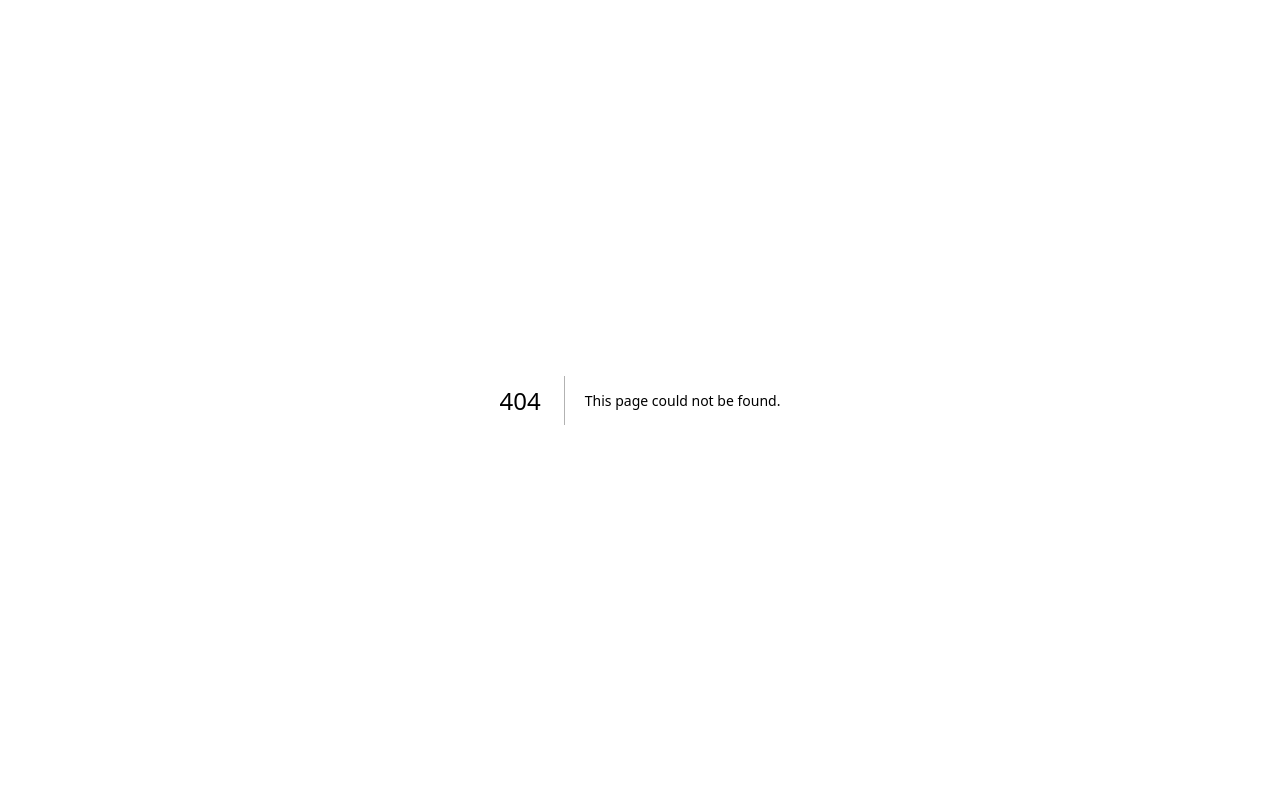
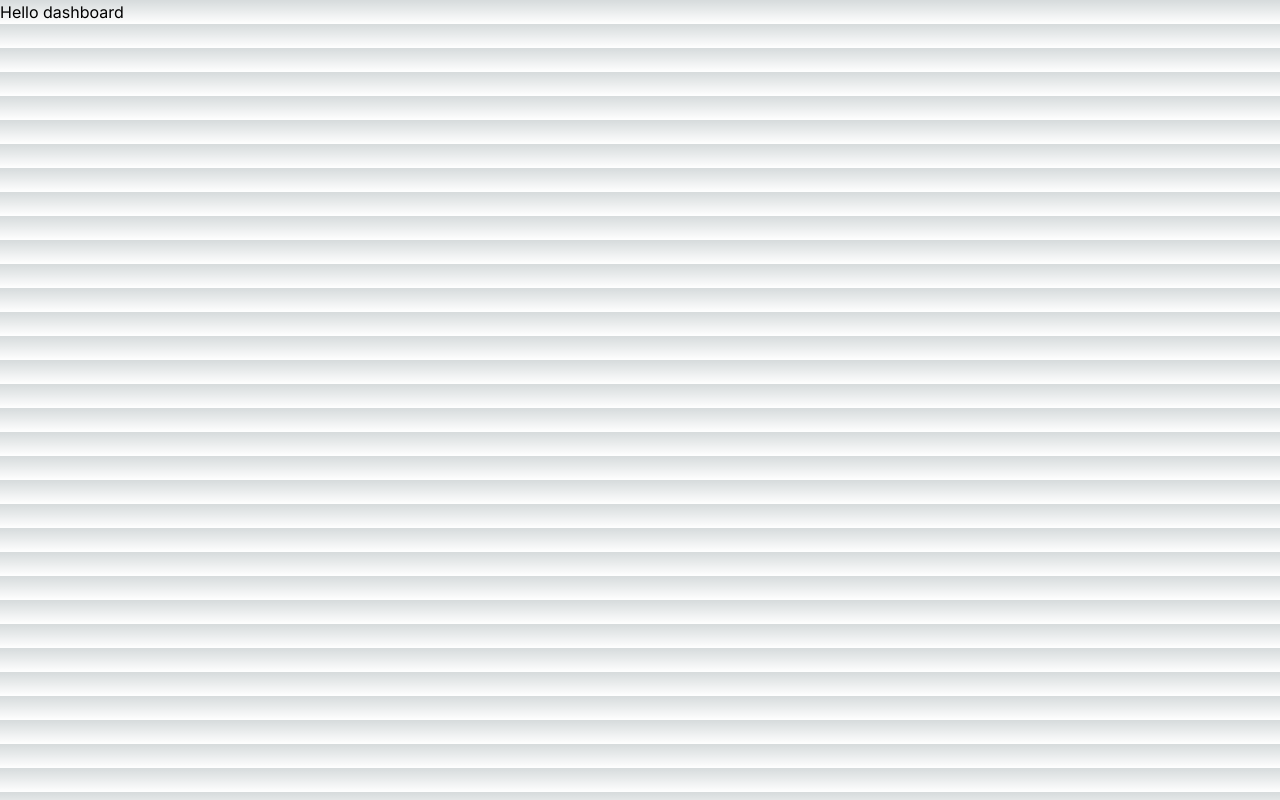
Before and after one commit to scrodrig/admin-todos, a Next.js app: page /dashboard in a window 1280 px wide. Before the commit this address had no page. Built offline with nearby package versions, Linux system fonts and the light colour scheme.

Commit message:
feat: Create DashboardPage component

```diff
--- /dev/null
+++ b/src/app/dashboard/page.tsx
@@ -0,0 +1,7 @@
+export default function DashboardPage() {
+  return (
+    <div>
+      <h1>Hello dashboard</h1>
+    </div>
+  );
+}
```
